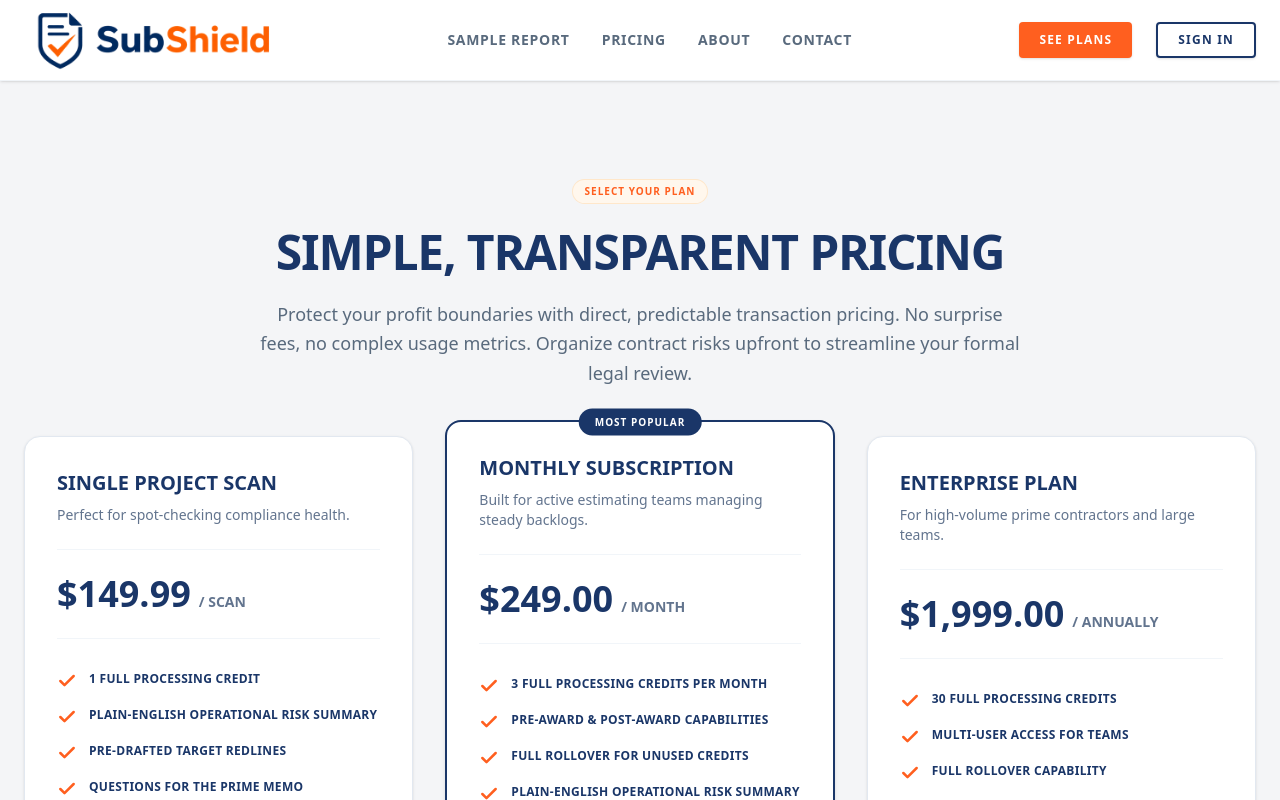
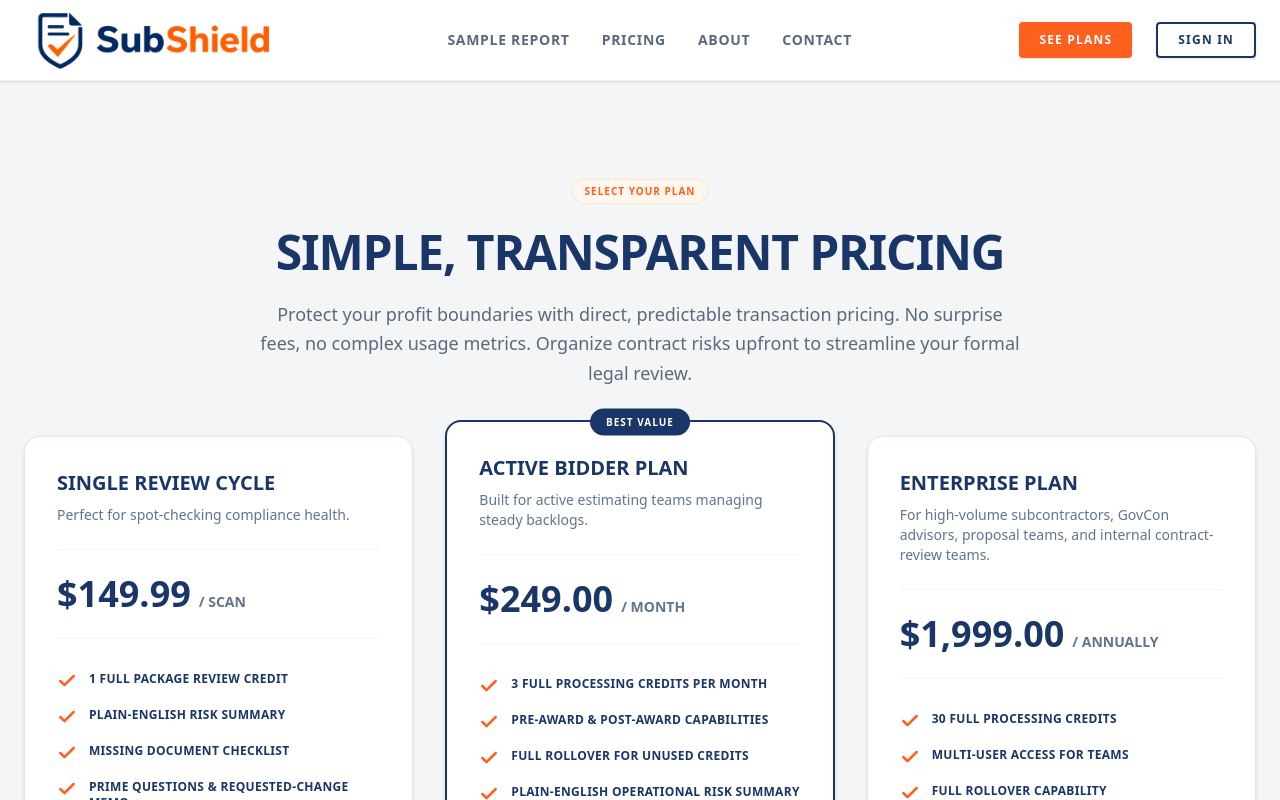
Before and after one commit to siricarsen-cmd/subshield, a Next.js app: page /pricing in a window 1280 px wide. Shown: the top 800 px of the page. Built offline with nearby package versions, Linux system fonts and the light colour scheme.

Commit message:
Tighten launch copy and remove unsupported follow-up claims

```diff
--- a/app/blog/page.tsx
+++ b/app/blog/page.tsx
@@ -80,7 +80,7 @@ export default function BlogDashboardPage() {
                 href="/login"
                 className="w-full sm:w-auto px-6 py-3 bg-[#FF5F1F] hover:bg-[#E04F1A] text-white text-xs font-black uppercase tracking-wider rounded-xl transition shadow-md"
               >
-                Start Free Triage Scan
+                Review Your Prime Package
               </a>
               <a
                 href="/sample-report"
--- a/app/contact/page.tsx
+++ b/app/contact/page.tsx
@@ -54,11 +54,11 @@ export default function ContactPage() {
                 </li>
                 <li className="flex items-start">
                   <span className="text-[#FF5F1F] mr-2 mt-0.5">•</span>
-                  <span>You have questions about our $149.99 single scan, $249 monthly subscription, or enterprise plans</span>
+                  <span>You have questions about our $149.99 Single Review Cycle, $249 Active Bidder Plan, or Enterprise Plan</span>
                 </li>
                 <li className="flex items-start">
                   <span className="text-[#FF5F1F] mr-2 mt-0.5">•</span>
-                  <span>You need coordination help with an amended-document follow-up review</span>
+                  <span>You have questions before starting a new review for a revised or updated document</span>
                 </li>
                 <li className="flex items-start">
                   <span className="text-[#FF5F1F] mr-2 mt-0.5">•</span>
--- a/app/pricing/page.tsx
+++ b/app/pricing/page.tsx
@@ -57,7 +57,7 @@ export default function PricingPage() {
     },
     {
       q: "How do the credits and packages work?",
-      a: "A single project scan credit covers one complete document ingestion and analysis cycle. The Monthly Subscription provides 3 processing credits per month, while the Enterprise Plan provides 30 processing credits per year. Unused credits never expire and roll over continuously, letting your team pull a report on project emails, Teaming Agreements, or formal prime subcontracts whenever a new opportunity arises."
+      a: "A Single Review Cycle credit covers one complete document ingestion and analysis cycle. The Active Bidder Plan provides 3 processing credits per month, while the Enterprise Plan provides 30 processing credits per year. Unused credits never expire and roll over continuously, letting your team pull a report on project emails, Teaming Agreements, or formal prime subcontracts whenever a new opportunity arises."
     },
     {
       q: "What types of documents do you analyze?",
@@ -89,7 +89,7 @@ export default function PricingPage() {
           <div className="bg-white rounded-2xl border border-slate-200 p-8 shadow-sm flex flex-col justify-between hover:border-slate-300 hover:-translate-y-1 hover:shadow-xl transition-all duration-300">
             <div className="space-y-6">
               <div>
-                <h3 className="text-xl font-black text-[#1A3668] uppercase">Single Project Scan</h3>
+                <h3 className="text-xl font-black text-[#1A3668] uppercase">Single Review Cycle</h3>
                 <p className="text-sm text-slate-500 mt-2 font-medium">Perfect for spot-checking compliance health.</p>
               </div>
               <div className="border-t border-b border-slate-100 py-6">
@@ -98,10 +98,12 @@ export default function PricingPage() {
               </div>
               <ul className="space-y-4 pt-2">
                 {[
-                  '1 Full Processing Credit',
-                  'Plain-English Operational Risk Summary',
-                  'Pre-Drafted Target Redlines',
-                  'Questions for the Prime Memo'
+                  '1 Full Package Review Credit',
+                  'Plain-English Risk Summary',
+                  'Missing Document Checklist',
+                  'Prime Questions & Requested-Change Memo',
+                  'Attorney-Prep Summary',
+                  'Evidence-Backed Findings With Exact Clause Quotes'
                 ].map((feature, i) => (
                   <li key={i} className="flex items-start">
                     <Check className="h-5 w-5 text-[#FF5F1F] mr-3 shrink-0" strokeWidth={3} />
@@ -123,11 +125,11 @@ export default function PricingPage() {
           {/* TIER 2: MONTHLY SUBSCRIPTION */}
           <div className="bg-white rounded-2xl border-2 border-[#1A3668] p-8 shadow-md flex flex-col justify-between relative transform lg:-translate-y-4 hover:lg:-translate-y-5 hover:-translate-y-1 hover:shadow-2xl transition-all duration-300">
             <div className="absolute top-0 left-1/2 transform -translate-x-1/2 -translate-y-1/2 bg-[#1A3668] text-white px-4 py-1.5 rounded-full text-[10px] font-black uppercase tracking-widest">
-              Most Popular
+              Best Value
             </div>
             <div className="space-y-6">
               <div>
-                <h3 className="text-xl font-black text-[#1A3668] uppercase">Monthly Subscription</h3>
+                <h3 className="text-xl font-black text-[#1A3668] uppercase">Active Bidder Plan</h3>
                 <p className="text-sm text-slate-500 mt-2 font-medium">Built for active estimating teams managing steady backlogs.</p>
               </div>
               <div className="border-t border-b border-slate-100 py-6">
@@ -163,7 +165,7 @@ export default function PricingPage() {
             <div className="space-y-6">
               <div>
                 <h3 className="text-xl font-black text-[#1A3668] uppercase">Enterprise Plan</h3>
-                <p className="text-sm text-slate-500 mt-2 font-medium">For high-volume prime contractors and large teams.</p>
+                <p className="text-sm text-slate-500 mt-2 font-medium">For high-volume subcontractors, GovCon advisors, proposal teams, and internal contract-review teams.</p>
               </div>
               <div className="border-t border-b border-slate-100 py-6">
                 <span className="text-4xl font-black text-[#1A3668]">$1,999.00</span>
@@ -174,7 +176,7 @@ export default function PricingPage() {
                   '30 Full Processing Credits',
                   'Multi-User Access For Teams',
                   'Full Rollover Capability',
-                  'Pre-Drafted Target Redlines & Memos'
+                  'Prime Questions & Requested-Change Language'
                 ].map((feature, i) => (
                   <li key={i} className="flex items-start">
                     <Check className="h-5 w-5 text-[#FF5F1F] mr-3 shrink-0" strokeWidth={3} />
@@ -188,7 +190,7 @@ export default function PricingPage() {
                 onClick={() => handleCheckout('price_1Tlf20HCtlCRL0oUGtni2RlJ')}
                 className="w-full bg-[#1A3668] text-white hover:bg-[#152A50] py-4 rounded-xl font-black text-xs uppercase tracking-widest transition-all shadow-sm"
               >
-                Buy Enterprise Plan
+                Get Enterprise Access
               </button>
             </div>
           </div>
--- a/app/sample-report/page.tsx
+++ b/app/sample-report/page.tsx
@@ -40,7 +40,7 @@ export default function SampleReportPage() {
             <ShieldAlert className="w-6 h-6 text-red-600" />
             <div>
               <div className="text-sm font-black text-red-700 uppercase tracking-tight">8 Active Liability Flags Isolated</div>
-              <div className="text-[10px] font-bold text-red-500 uppercase tracking-wider">Immediate PM Review Required</div>
+              <div className="text-[10px] font-bold text-red-500 uppercase tracking-wider">Attorney Review Recommended Before Signing</div>
             </div>
           </div>
         </div>
--- a/app/terms/page.tsx
+++ b/app/terms/page.tsx
@@ -61,7 +61,7 @@ export default function DocumentTermsPage() {
                 <li>Solicitation documents</li>
                 <li>Flow-down or contract requirement paths</li>
                 <li>Proposal-stage commitments</li>
-                <li>Amended document review updates</li>
+                <li>Revised or amended subcontract documents</li>
               </ul>
             </div>
             <p className="text-[11px] font-medium text-slate-400 italic pt-4 mt-4 border-t border-slate-50">
@@ -124,8 +124,8 @@ export default function DocumentTermsPage() {
             </div>
 
             <div className="space-y-1.5">
-              <h4 className="font-black text-slate-800 uppercase tracking-tight">Follow-Up Reviews</h4>
-              <p>Your SubShield Review Cycle includes up to two amended-document follow-up reviews. If the prime contractor sends a revised version, SubShield compares the amended document against the original concerns to help identify what changed, what improved, what remains unresolved, and whether new liabilities were introduced.</p>
+              <h4 className="font-black text-slate-800 uppercase tracking-tight">Revised or Amended Documents</h4>
+              <p>If a prime contractor sends a revised or amended document, the user may start a new review using an available credit or applicable paid review. SubShield does not currently provide an automated comparison workflow that links a revised document to a prior report or guarantees that prior concerns will be tracked as resolved, unresolved, or newly introduced.</p>
             </div>
 
             <div className="space-y-1.5 border-t border-slate-100 pt-4 md:pt-0 md:border-t-0">
```
